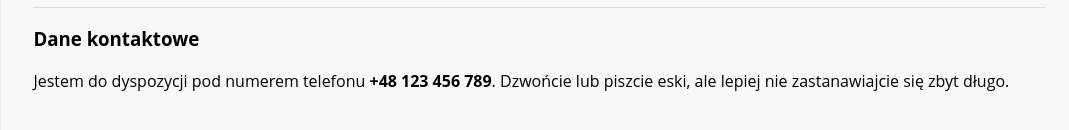
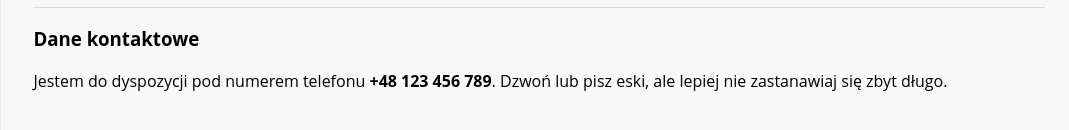
Before and after one commit to Fruuk/Fruuk.github.io, a plain HTML site: page ogloszenie/index.html in a window 1280 px wide. Shown: the part 1107-1237 px from the top of the page, without its empty margins (101-1170 px from the left). Drawn offline with Linux system fonts and the light colour scheme.

Commit message:
Update index.html

```diff
--- a/ogloszenie/index.html
+++ b/ogloszenie/index.html
@@ -38,8 +38,8 @@
 
     <footer>
       <h3>Dane kontaktowe</h3>
-      <p>Jestem do dyspozycji pod numerem telefonu <b>+48 123 456 789</b>. Dzwońcie lub piszcie eski, ale lepiej nie
-        zastanawiajcie się zbyt długo.</p>
+      <p>Jestem do dyspozycji pod numerem telefonu <b>+48 123 456 789</b>. Dzwoń lub pisz eski, ale lepiej nie
+        zastanawiaj się zbyt długo.</p>
     </footer>
 
   </div>
```
